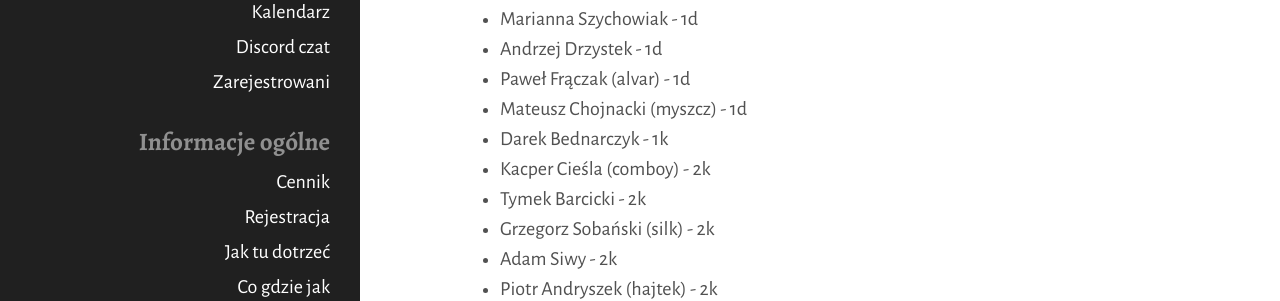
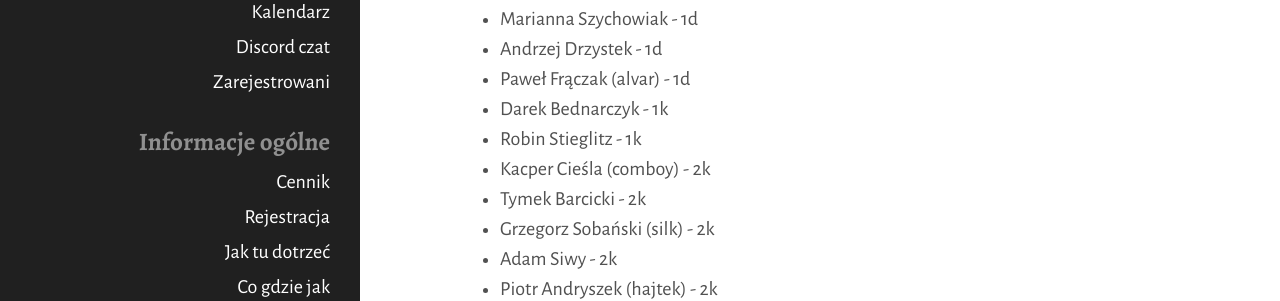
Before and after one commit to tasuki/lsg, a Jekyll site: the page built from _pages/zarejestrowani.md, in a window 1280 px wide and 900 px high. Shown: the part 416-717 px from the top of the window. Built offline with Jekyll 4.4.1, drawn with Linux system fonts in a browser that asks for light colours; some of the changed text lies outside the part shown.

Commit message:
Update zarejestrowani.md

```diff
--- a/_pages/zarejestrowani.md
+++ b/_pages/zarejestrowani.md
@@ -19,8 +19,8 @@ Zarejestrowani uczestnicy, mniej więcej według stopnia:
 - Marianna Szychowiak - 1d
 - Andrzej Drzystek - 1d
 - Paweł Frączak (alvar) - 1d
-- Mateusz Chojnacki (myszcz) - 1d
 - Darek Bednarczyk - 1k
+- Robin Stieglitz - 1k
 - Kacper Cieśla (comboy) - 2k
 - Tymek Barcicki - 2k
 - Grzegorz Sobański (silk) - 2k
```
Also changed, not shown: other parts of _pages/zarejestrowani.md (+2 -0 lines).
